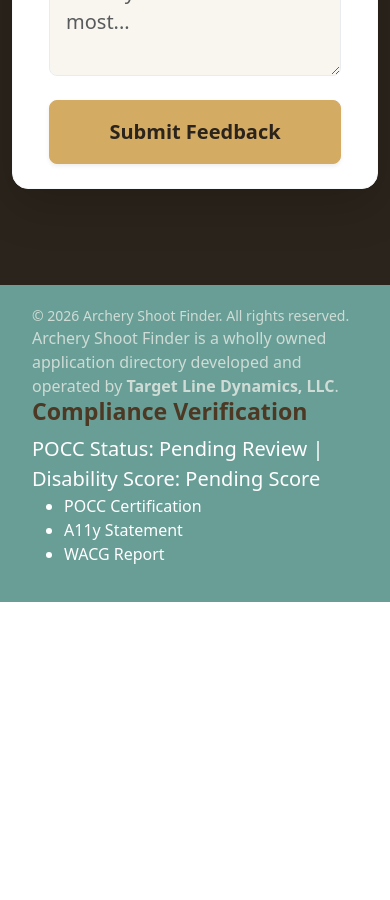
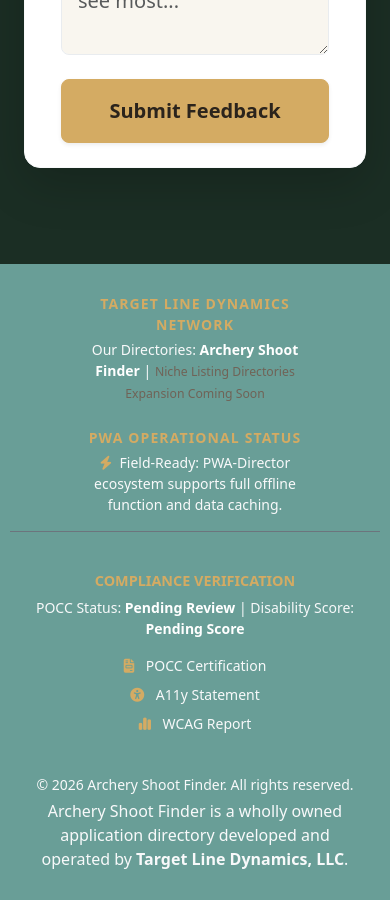
Before and after one commit to Kaffeianted-Kodemonkey/ArcheryShootFinder, a Jekyll site: the page built from index.markdown, in a window 390 px wide and 900 px high, scrolled down 5834 px. Built offline with Jekyll 4.4.1, drawn with Linux system fonts in a browser that asks for light colours; before the commit the page ends 6436 px from its top, so only the background shows below that; some of the changed text lies outside the part shown.

Commit message:
update site

```diff
--- a/_includes/destination.html
+++ b/_includes/destination.html
@@ -1,5 +1,5 @@
     <!-- MAIN CAROUSEL CONTAINER FOR THE WHOLE CARD ROW -->
-<div class="container py-5">
+<div class="container">
     <div class="text-center mb-5">
         <h2 class="display-5 fw-bold">Destinations & Must-Attend Shoots</h2>
         <p class="lead text-muted">
--- a/_includes/feedback.html
+++ b/_includes/feedback.html
@@ -1,5 +1,5 @@
 <!-- FOOTER & WAITLIST FORM -->
-<section id="contact" class="section-padding custom-footer-bg text-white py-5" style="background-color: #1b2e24;">
+<section id="contact" class="section-padding text-white py-5" style="background-color: #1b2e24;">
     <div class="container py-5">
         <div class="row align-items-center g-5">
 
--- a/_includes/footer.html
+++ b/_includes/footer.html
@@ -1,23 +1,69 @@
-<!-- CORPORATE BASE FOOTER GRID -->
-<div class="row">
-    <div class="col-md-7">
-        <p class="mb-0 text-white-50 small">
-            &copy; 2026 Archery Shoot Finder. All rights reserved.
-        </p>
-        <p class="mb-0 text-white-50 extra-small">
-            Archery Shoot Finder is a wholly owned application directory developed and operated by <strong>Target Line Dynamics, LLC</strong>.
-        </p>
+<!-- FOOTER MODULE -->
+<footer class="text-white py-4" aria-label="Site Footer Information">
+    <!-- SECTION 1: NETWORK SUB-HEADER & APPLICATION READINESS -->
+    <div class="row g-4 align-items-center px-5">
+        <!-- Niche Directory Expansion Links -->
+        <div class="col-md-6 text-center text-md-start">
+            <span class="text-warning text-uppercase fw-bold small tracking-wider d-block mb-1">Target Line Dynamics Network</span>
+            <p class="mb-0 text-light small">
+                Our Directories: <a href="/" class="text-white fw-bold text-decoration-none text-hover-gold" aria-label="Go to Archery Shoot Finder Home Directory">Archery Shoot Finder</a> | <span class="text-muted small">Niche Listing Directories Expansion Coming Soon</span>
+            </p>
+        </div>
+
+        <!-- PWA Field Operational Notice -->
+        <div class="col-md-6 text-center text-md-end">
+            <span class="text-warning text-uppercase fw-bold small tracking-wider d-block mb-1">PWA Operational Status</span>
+            <p class="mb-0 text-light small">
+                <i class="fa-solid fa-bolt text-warning me-1" aria-hidden="true"></i> Field-Ready: PWA-Director ecosystem supports full offline function and data caching.
+            </p>
+        </div>
     </div>
+          <hr class="border-secondary opacity-25My-4" aria-hidden="true" />
+    <div class="container">
 
-    <!-- PROOF OF COMPLIANCE BADGE PLACEHOLDER -->
-    <div class="col-md-5">
-        <h5 class="fs-3 fw-bould text-gold">Compliance Verification</h5>
-        <small class="fs-5">POCC Status: Pending Review | Disability Score: Pending Score</small>
-        <ul>
-            <li>POCC Certification</li>
-            <li>A11y Statement</li>
-            <li>WACG Report</li>
-        </ul>
+        <!-- SECTION 2: THE CURRENT CONTENT LAYOUT -->
+        <div class="row mt-2 g-4 align-items-center">
+
+            <!-- Compliance Verification Text & Scores -->
+            <div class="col-md-6 text-center text-md-start">
+                <!-- Using a clear semantic header level for structure -->
+                <h2 class="fw-bold text-uppercase tracking-wide text-warning mb-2" style="font-size: 0.9rem;">Compliance Verification</h2>
+                <p class="mb-3 text-light small">
+                    POCC Status: <span class="text-white fw-bold">Pending Review</span> | Disability Score: <span class="text-white fw-bold">Pending Score</span>
+                </p>
+
+                <!-- Programmatic Compliance Access Points -->
+                <ul class="list-unstyled small text-light">
+                    <li class="mb-2">
+                        <i class="fa-solid fa-file-invoice text-warning me-2" aria-hidden="true"></i>
+                        <a href="/compliance/pocc/" class="text-light text-decoration-none text-hover-gold" aria-label="View Proof of Compliance Certificate">POCC Certification</a>
+                    </li>
+                    <li class="mb-2">
+                        <i class="fa-solid fa-universal-access text-warning me-2" aria-hidden="true"></i>
+                        <a href="/compliance/accessibility/" class="text-light text-decoration-none text-hover-gold" aria-label="Read our Accessibility Statement">A11y Statement</a>
+                    </li>
+                    <li class="mb-0">
+                        <i class="fa-solid fa-chart-simple text-warning me-2" aria-hidden="true"></i>
+                        <a href="/compliance/wcag/" class="text-light text-decoration-none text-hover-gold" aria-label="View WCAG Conformance Evaluation Report">WCAG Report</a>
+                    </li>
+                </ul>
+            </div>
+
+            <!-- Copyright & Overarching Corporate Ownership -->
+            <div class="col-md-6 text-center text-md-end d-flex flex-column justify-content-center">
+                <p class="mb-0 text-light small">
+                    &copy; 2026 Archery Shoot Finder. All rights reserved.
+                </p>
+                <p class="mb-0 text-light extra-small mt-1">
+                    Archery Shoot Finder is a wholly owned application directory developed and operated by <strong>Target Line Dynamics, LLC</strong>.
+                </p>
+            </div>
+
+        </div>
+
+
+
+
 
     </div>
-</div>
+</footer>
--- a/_includes/hero.html
+++ b/_includes/hero.html
@@ -1,19 +1,26 @@
-<header class="hero text-white text-center">
-    <div class="container">
-        <h2 class="display-4 fw-bold mb-4"> Stop Hunting for Matches. Start Shooting.</h2>
-        <p class="lead fs-4 mb-5">
-           The ultimate offline-ready map directory for local leagues, 3D mountain courses, and premier archery circuits.
-        </p>
+<!-- HERO -->
+<header class="hero text-white text-md-start text-center position-relative overflow-hidden">
+    <!-- The Background Image Canvas with Global Transparent Opacity Overlay -->
+    <div class="hero-bg-image position-absolute top-0 start-0 w-100 h-100 z-0"></div>
+    <div class="hero-image-overlay position-absolute top-0 start-0 w-100 h-100 z-1"></div>
 
-       <div
-            class="d-flex flex-column flex-sm-row gap-3 justify-content-center"
-        >
-            <a href="#shooters" class="btn btn-primary btn-lg px-5 py-3"
-                >Launch ASFinder</a
-            >
-            <a href="#venues" class="btn btn-outline-light btn-lg px-5 py-3"
-                >I'm a Venue</a
-            >
+    <!-- Solid Opaque Color Block Running Under the Entire Left Side of the Screen -->
+    <div class="hero-left-sidebar-bg position-absolute top-0 start-0 h-100 z-2 d-none d-lg-block"></div>
+
+    <div class="container position-relative z-3">
+        <div class="row">
+            <!-- Left-Aligned Content Column sitting on top of the solid left background -->
+            <div class="col-lg-6 py-3">
+                <h2 class="display-5 fw-bold mb-4">Stop Hunting for Matches. Start Shooting.</h2>
+                <p class="lead fs-4 mb-5 text-light text-opacity-95">
+                   Ultimate offline-ready event directory for local leagues, 3D courses, and premier archery circuits.
+                </p>
+
+                <div class="d-flex flex-column flex-sm-row gap-3 justify-content-center justify-content-md-start">
+                    <a href="https://app.archeryshootfinder.com/" target="_blank" class="btn btn-primary btn-lg px-5 py-3">Install App</a>
+                    <!--<a href="#venues" class="btn btn-outline-light btn-lg px-5 py-3">I'm a Venue</a>-->
+                </div>
+            </div>
         </div>
     </div>
 </header>
--- a/_layouts/home.html
+++ b/_layouts/home.html
@@ -16,10 +16,10 @@
 
         <!-- FOR SHOOTERS -->
         <!-- AUDIENCE FEATURES SECTION -->
-        <section id="features" class="section-padding py-5 border-top">
-            <div class="container py-3">
+        <section id="features" class="section-padding border-top">
+            <div class="container">
                 <div class="row g-5">
-                    <div class="col-md-6">
+                    <div class="col-md-6" id="shoot">
                         {% include shoots.html %}
                     </div>
                 <!--<div class="row mb-4">
@@ -32,7 +32,7 @@
                         >
                     </div>
                 </div>-->
-                    <div class="col-md-6">
+                    <div class="col-md-6" id="venue">
                         <!-- FOR VENUES -->
                         {% include venues.html %}
                     </div>
--- a/assets/custom.css
+++ b/assets/custom.css
@@ -167,5 +167,38 @@
 footer{
     background-color: var(--asf-sage-teal) ;
     color: #ffffff;
-    padding: 20px;
+    padding: 5px;
 }
+
+/* --- HERO WRAPPER BASE --- */
+.hero {
+  min-height: 100vh;
+  display: flex;
+  align-items: center;
+  position: relative;
+}
+
+/* 1. Background Image Layer */
+.hero-bg-image {
+  background: url("/assets/img/target-shoot.png") center center/cover no-repeat;
+}
+
+/* 2. Semi-Transparent Opacity Overlay Tinted Across the Entire Background Image */
+.hero-image-overlay {
+  background-color: rgba(0, 0, 0, 0.4); /* Smooth dark tint to soften image elements */
+}
+
+/* 3. Solid Opaque Background Covering the Whole Left Side of the Viewport Canvas */
+@media (min-width: 992px) {
+  .hero-left-sidebar-bg {
+    width: 50vw; /* Extends completely to the left viewport boundary edge */
+    background-color: #1b2e24 !important; /* Solid, 100% opaque Timber Brown background */
+  }
+}
+
+/* Stacks into a solid protective color background on mobile screens */
+@media (max-width: 991.98px) {
+  .hero {
+    background-color: #1b2e24 !important; /* Fallback opaque backing for mobile rows */
+  }
+}
```
Also changed, not shown: other parts of _includes/feedback.html (+1 -1 lines).
